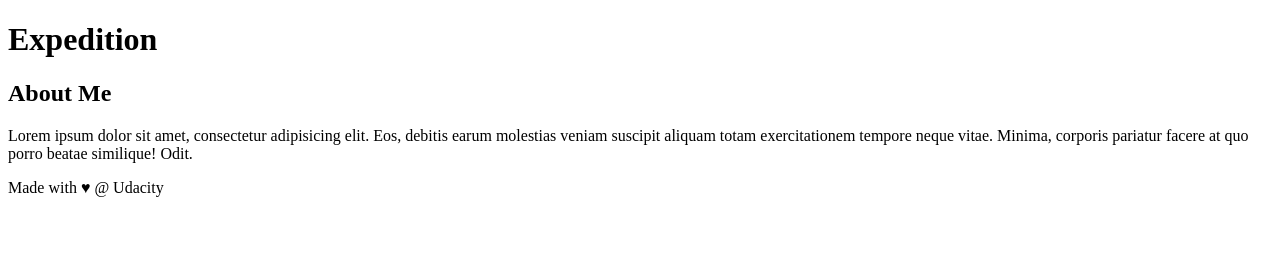
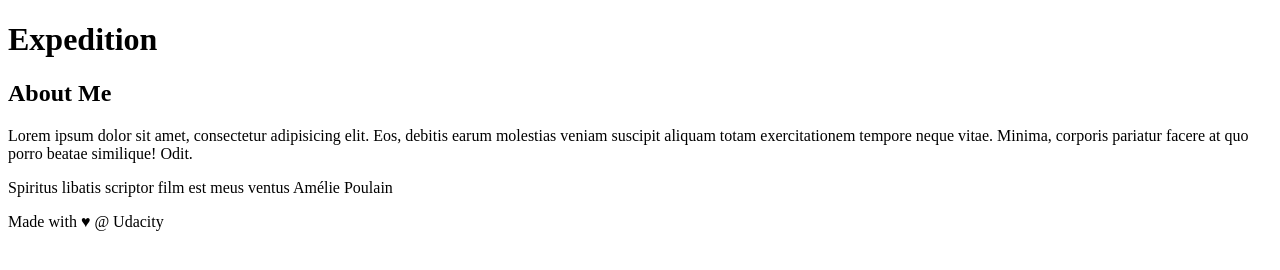
Before and after one commit to EricSSouza/new-git-project, a plain HTML site: page index.html in a window 1280 px wide. Drawn offline with Linux system fonts and the light colour scheme.

Commit message:
Add aside content to HTML structure

```diff
--- a/index.html
+++ b/index.html
@@ -23,6 +23,9 @@
     <h2>About Me</h2>
 
     <p>Lorem ipsum dolor sit amet, consectetur adipisicing elit. Eos, debitis earum molestias veniam suscipit aliquam totam exercitationem tempore neque vitae. Minima, corporis pariatur facere at quo porro beatae similique! Odit.</p>
+
+    <p>Spiritus libatis scriptor film est meus ventus Amélie Poulain</p>
+
 </aside>
 <!-- end of new content -->
 
```
